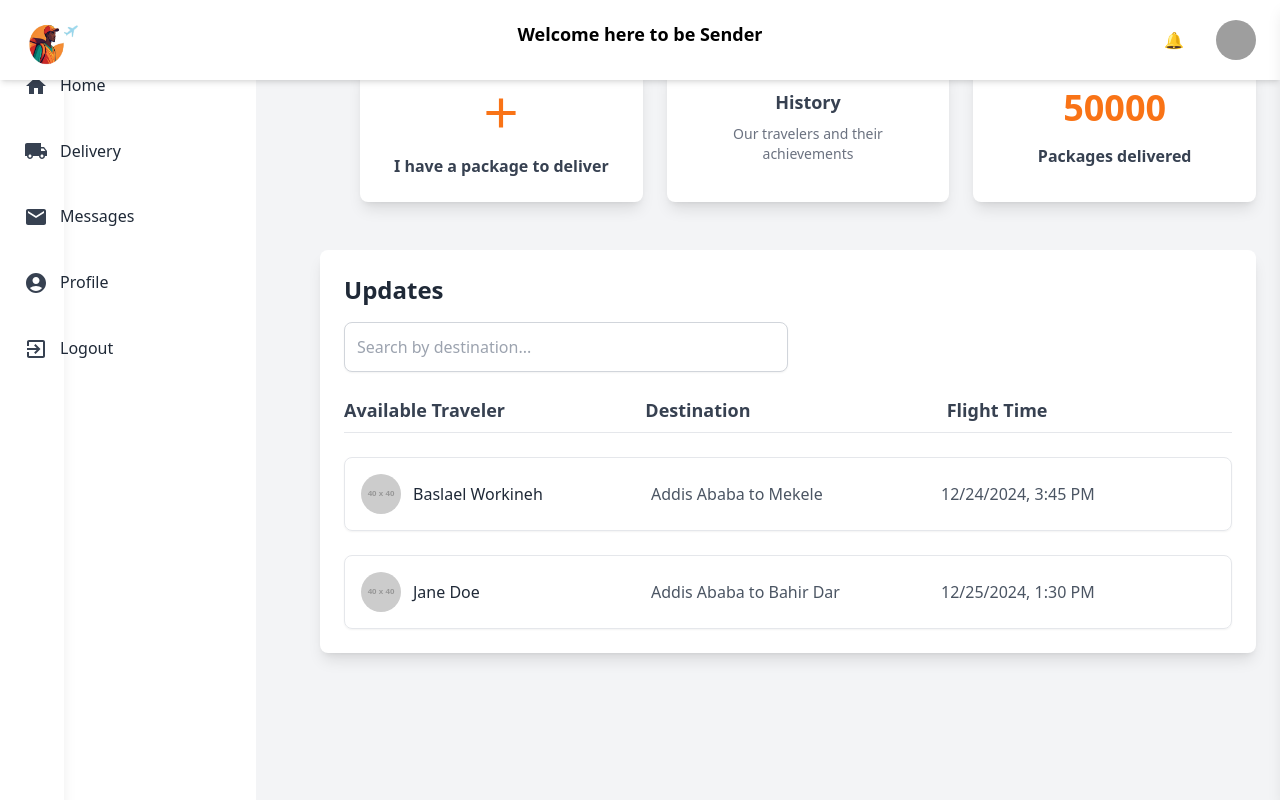
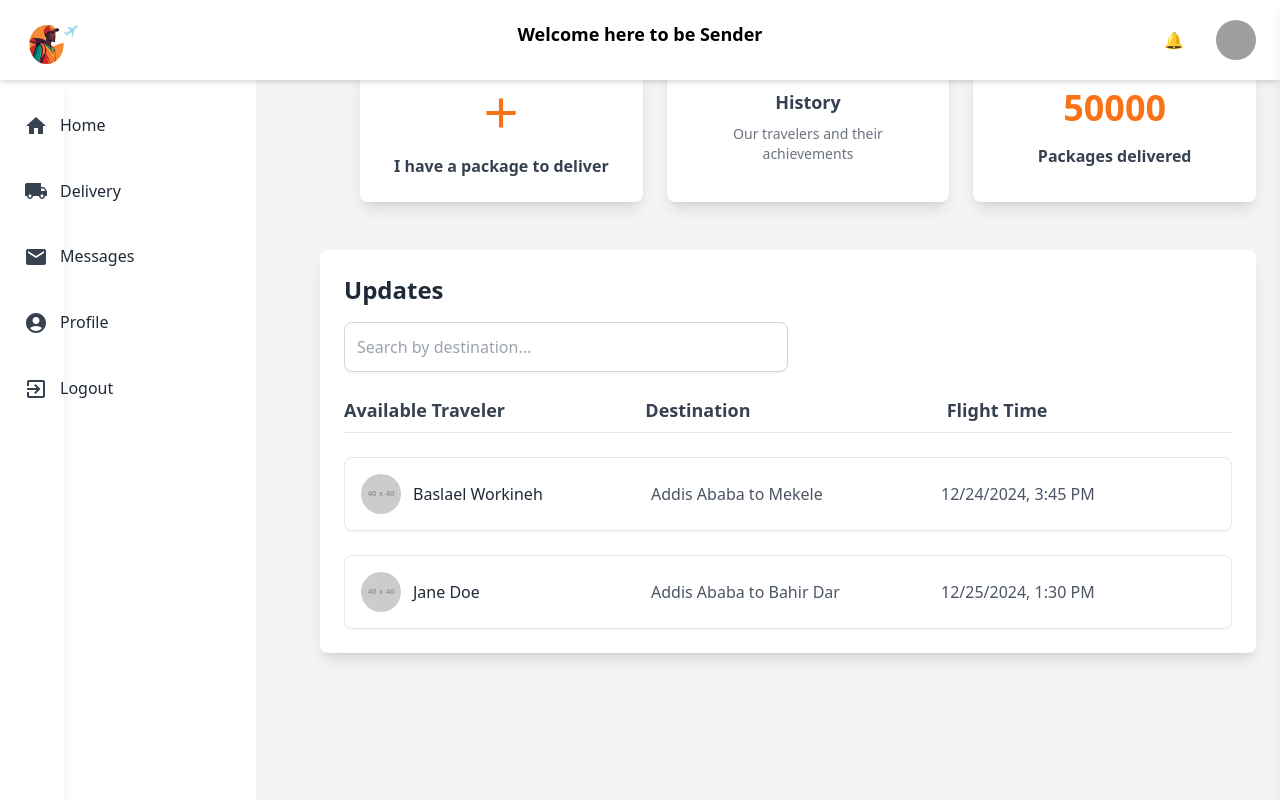
Before and after one commit to CarryEthiopia/TemporaryFrontend, a React (Vite) app: page /home in a window 1280 px wide. Built offline with nearby package versions, Linux system fonts and the light colour scheme; grey boxes are pictures that could not be loaded.

Commit message:
Home.jsx  changed to Hero.jsx

```diff
--- a/src/App.jsx
+++ b/src/App.jsx
@@ -6,6 +6,7 @@ import GetInTouch from "./pages/Contactus";
 import AskQuestions from "./pages/AskQuestions";
 import SignUp from "./pages/Registration/Signup";
 import Home from "./pages/Home/Home";
+import Request from "./pages/Request/Request"
 
 function App() {
   return (
@@ -18,6 +19,7 @@ function App() {
         <Route path="/get-in-touch" element={<GetInTouch />} />
         <Route path="/ask-questions" element={<AskQuestions />} />
         <Route path="/home" element={<Home />} /> {/* Fixed this line */}
+        <Route path="/request" element={<Request />} />
       </Routes>
     </Router>
   );
--- a/src/components/Shared/Sidebar.jsx
+++ b/src/components/Shared/Sidebar.jsx
@@ -28,7 +28,7 @@ const Sidebar = () => {
 
   return (
     <div
-      className=" h-full shadow-lg flex flex-col justify-between py-6 px-4 fixed mt-10"
+      className=" h-full shadow-lg flex flex-col justify-between py-6 px-4 fixed mt-20"
       style={{
         width: "64px", // Default for small screens (icon-only view)
         transition: "width 0.3s",
--- a/src/pages/Home/Home.jsx
+++ b/src/pages/Home/Home.jsx
@@ -49,7 +49,7 @@ const Home = () => {
             {/* Box 1 */}
             <div
               className="bg-white rounded-lg shadow-lg p-6 text-center cursor-pointer hover:shadow-xl transition-shadow"
-              onClick={() => navigate("/deliver")}
+              onClick={() => navigate("/request")}
             >
               <AddIcon className="text-orange-500" style={{ fontSize: 50 }} />
               <p className="mt-4 font-semibold text-gray-700">
```
